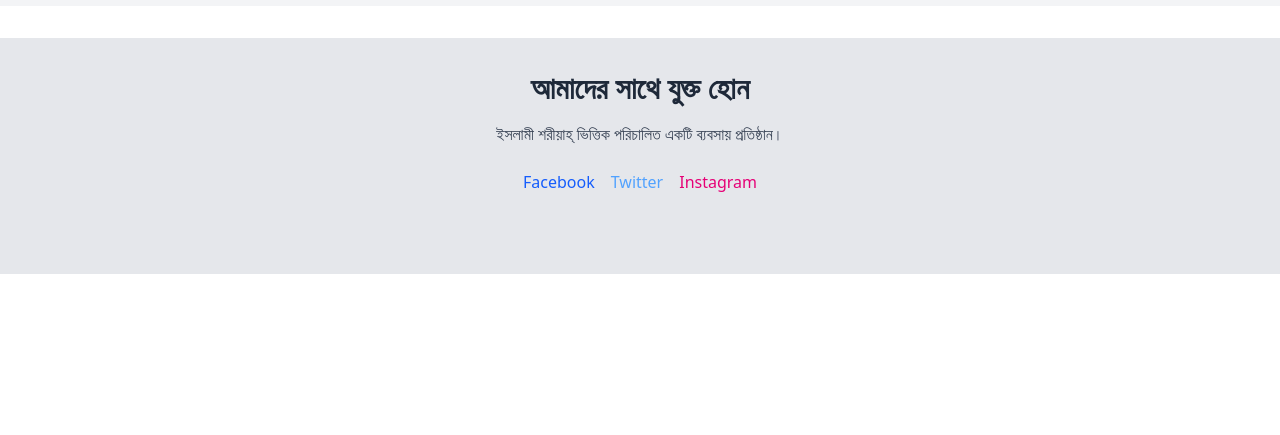
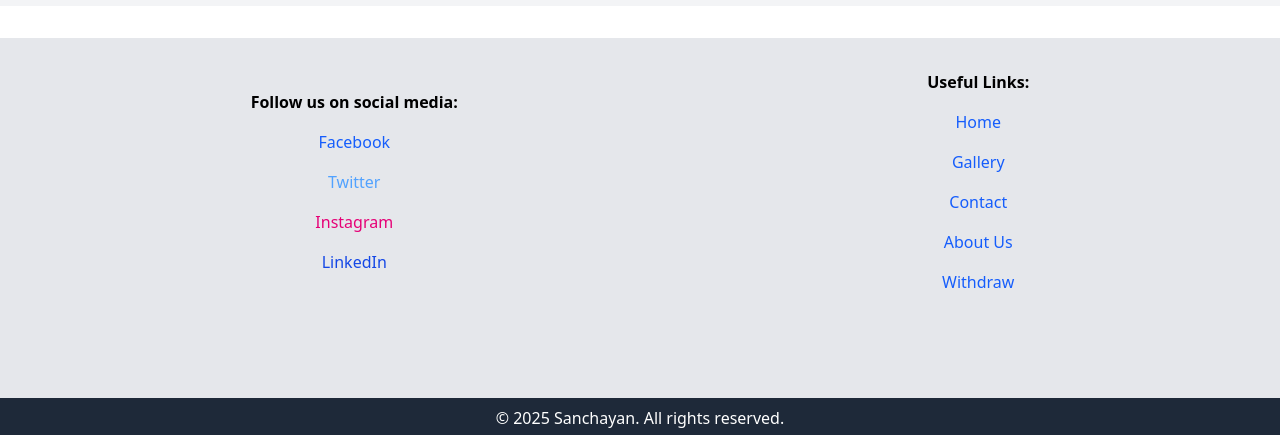
Before and after one commit to MU1147-LEGEND/sanchayan, a React (Vite) app: page /#/withdraw in a window 1280 px wide. Before the commit this address led to /#/withdraw. Shown: the part 1195-1630 px from the top of the page. Before the commit the page ends 1469 px from the top, so only its background shows below. Built offline with nearby package versions, Linux system fonts and the light colour scheme; no server answers.

Commit message:
Refactor Footer component to enhance social media links and navigation; remove commented-out code

```diff
--- a/src/components/Footer.jsx
+++ b/src/components/Footer.jsx
@@ -1,17 +1,20 @@
+import { Link } from "react-router-dom";
+
 const Footer = () => {
     return (
         <footer id="footer">
             <div className="bg-gray-200 py-8 px-6 text-center pb-20">
-                <h2 className="text-3xl font-semibold text-gray-800 mb-4">
+                {/* <h2 className="text-3xl font-semibold text-gray-800 mb-4">
                     আমাদের সাথে যুক্ত হোন
                 </h2>
                 <p className="text-gray-700 mb-6">
-                    ইসলামী শরীয়াহ্ ভিত্তিক পরিচালিত একটি ব্যবসায়
-                    প্রতিষ্ঠান।
-                </p>
-                <div className="flex justify-center gap-4">
+                    ইসলামী শরীয়াহ্ ভিত্তিক পরিচালিত একটি ব্যবসায় প্রতিষ্ঠান।
+                </p> */}
+                <div className="flex justify-around gap-4 mb-6">
+                    <div className="flex justify-center flex-col gap-4">
+                        <b>Follow us on social media: </b>
                         <a
-                        href="https://www.facebook.com/sanchayan"
+                            href="https://www.facebook.com/sanchayanbd"
                             target="_blank"
                             rel="noopener noreferrer"
                             className="text-blue-600 hover:text-blue-800 transition"
@@ -19,7 +22,7 @@ const Footer = () => {
                             Facebook
                         </a>
                         <a
-                        href="https://www.twitter.com/sanchayan"
+                            href="https://www.twitter.com/sanchayanbd"
                             target="_blank"
                             rel="noopener noreferrer"
                             className="text-blue-400 hover:text-blue-600 transition"
@@ -27,17 +30,66 @@ const Footer = () => {
                             Twitter
                         </a>
                         <a
-                        href="https://www.instagram.com/sanchayan"
+                            href="https://www.instagram.com/sanchayanbd"
                             target="_blank"
                             rel="noopener noreferrer"
                             className="text-pink-600 hover:text-pink-800 transition"
                         >
                             Instagram
                         </a>
+                        <a
+                            href="https://www.linkedin.com/company/sanchayanbd"
+                            target="_blank"
+                            rel="noopener noreferrer"
+                            className="text-blue-700 hover:text-blue-900 transition"
+                        >
+                            LinkedIn
+                        </a>
+                    </div>
+                    {/*  */}
+                    <div className="flex justify-center flex-col gap-4">
+                        <b> Useful Links:</b>
+                        <Link
+                            to={"/"}
+                            rel="noopener noreferrer"
+                            className="text-blue-600 hover:text-blue-800 transition"
+                        >
+                            Home
+                        </Link>
+                        <Link
+                            to={"/gallery"}
+                            rel="noopener noreferrer"
+                            className="text-blue-600 hover:text-blue-800 transition"
+                        >
+                            Gallery
+                        </Link>
+                        <Link
+                            to={"/contact"}
+                            rel="noopener noreferrer"
+                            className="text-blue-600 hover:text-blue-800 transition"
+                        >
+                            Contact
+                        </Link>
+                        <Link
+                            to={"/about"}
+                            rel="noopener noreferrer"
+                            className="text-blue-600 hover:text-blue-800 transition"
+                        >
+                            About Us
+                        </Link>
+                        <Link
+                            to={"/withdraw"}
+                            rel="noopener noreferrer"
+                            className="text-blue-600 hover:text-blue-800 transition"
+                        >
+                            Withdraw
+                        </Link>
                     </div>
                 </div>
+            </div>
+
             {/* Footer copyright */}
-            <p className="fixed z-50 bottom-0 left-0 right-0 bg-gray-800 text-white text-center py-2">
+            <p className=" z-50 bottom-0 left-0 right-0 bg-gray-800 text-white text-center py-2">
                 © {new Date().getFullYear()} Sanchayan. All rights reserved.
             </p>
         </footer>
--- a/src/components/header/Header.jsx
+++ b/src/components/header/Header.jsx
@@ -1,4 +1,3 @@
-import AnnouncementBar from "../announcement-bar/AnnouncementBar";
 import NavBar from "./NavBar";
 import SanchayanLogo from "./SanchayanLogo";
 
```
Lines whose indentation alone changed are shown as unchanged.
